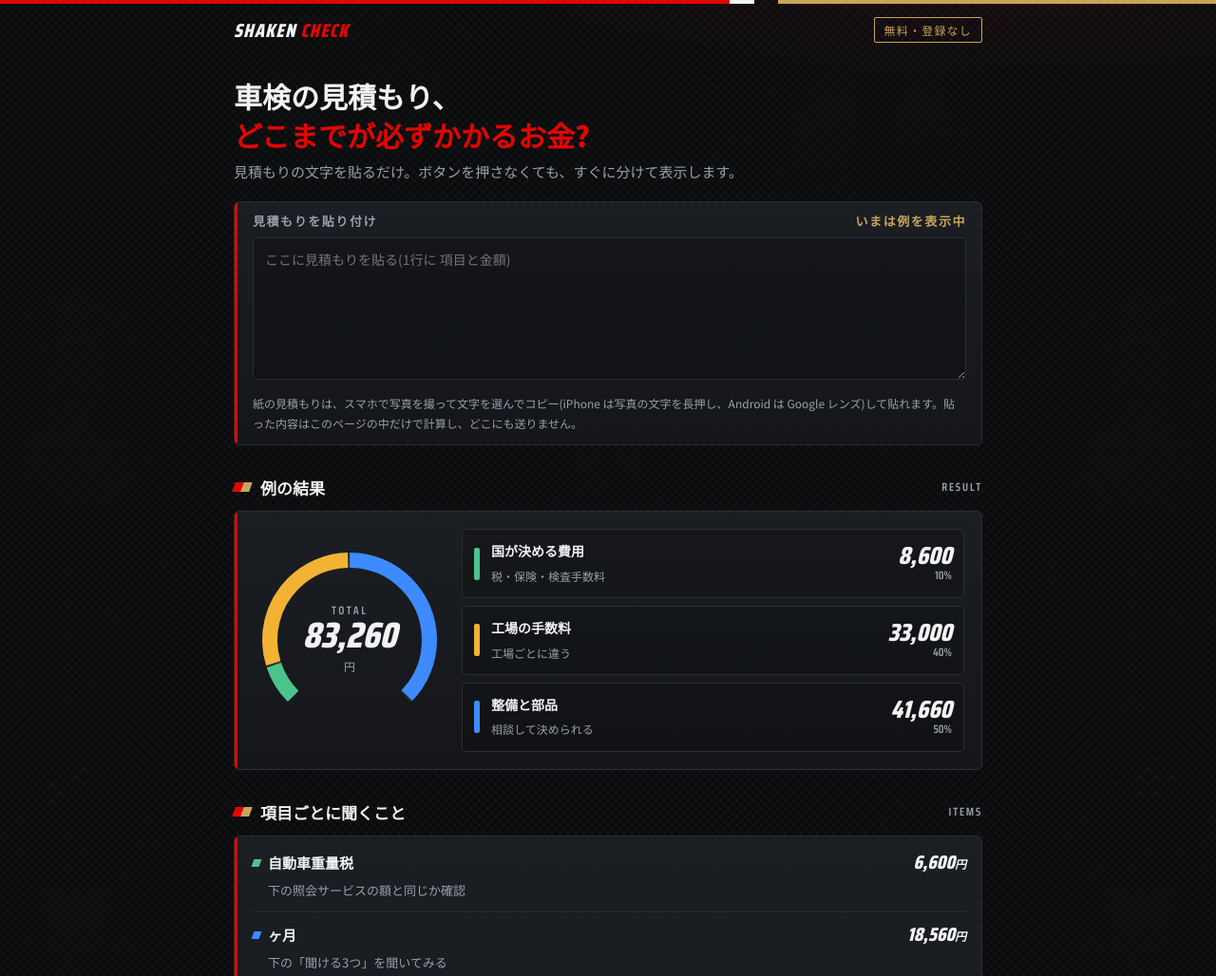
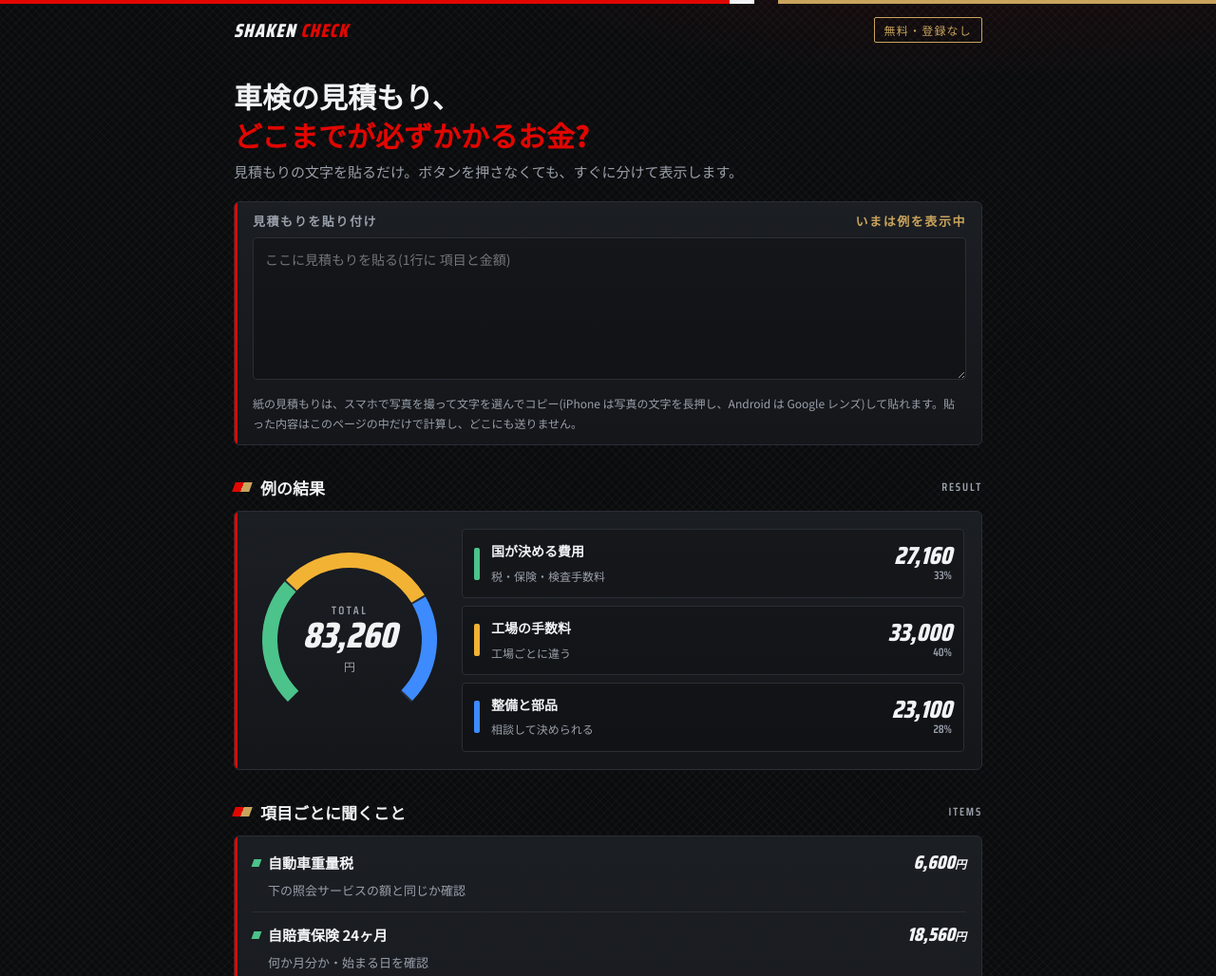
Before and after one commit to 11321132ns1-create/symvia-tools, a plain HTML site: page shaken.html in a window 1280 px wide. Shown: the top 1028 px of the page at 95% size. Drawn offline with Linux system fonts and the light colour scheme.

Commit message:
Add files via upload

```diff
--- a/shaken.html
+++ b/shaken.html
@@ -175,7 +175,7 @@ function parse(text){
    const vals=[...s.matchAll(/(部品代?|工賃)\s*[:：]?\s*¥?\s*([0-9][0-9,]*)/g)];
    if(vals.length){ if(seenLine[s]){dupLines++;return;} seenLine[s]=1; push(s.slice(0,vals[0].index)+' (部品+工賃)',vals.reduce((a,v)=>a+num(v[2]),0),false); return; }
   }
-  const pairs=[...s.matchAll(/([^0-9¥＋+、,（）()【】\s][^0-9¥＋+、（）()【】]*?)\s*[:：]?\s*[-▲△]?\s*¥?\s*([0-9][0-9,]*)\s*円/g)].filter(x=>clean(x[1]));
+  const pairs=[];s.split(/[＋+、]/).forEach(seg=>{for(const x of seg.matchAll(/(.*?)\s*[-▲△]?\s*¥?\s*([0-9][0-9,]*)\s*円/g)){if(clean(x[1]))pairs.push(x);}});
   if(pairs.length>=1){
    if(seenLine[s]){dupLines++;return;} seenLine[s]=1;
    pairs.forEach(x=>push(x[1],num(x[2]),neg)); return;
```
